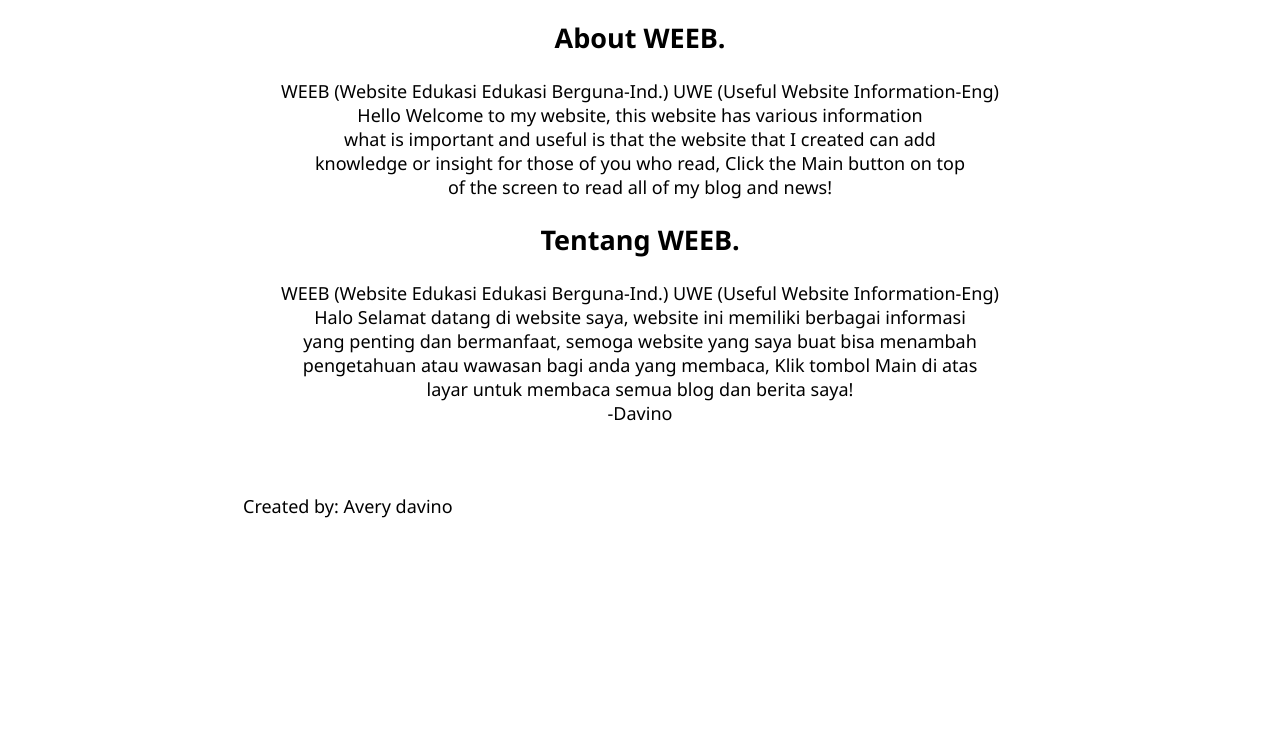
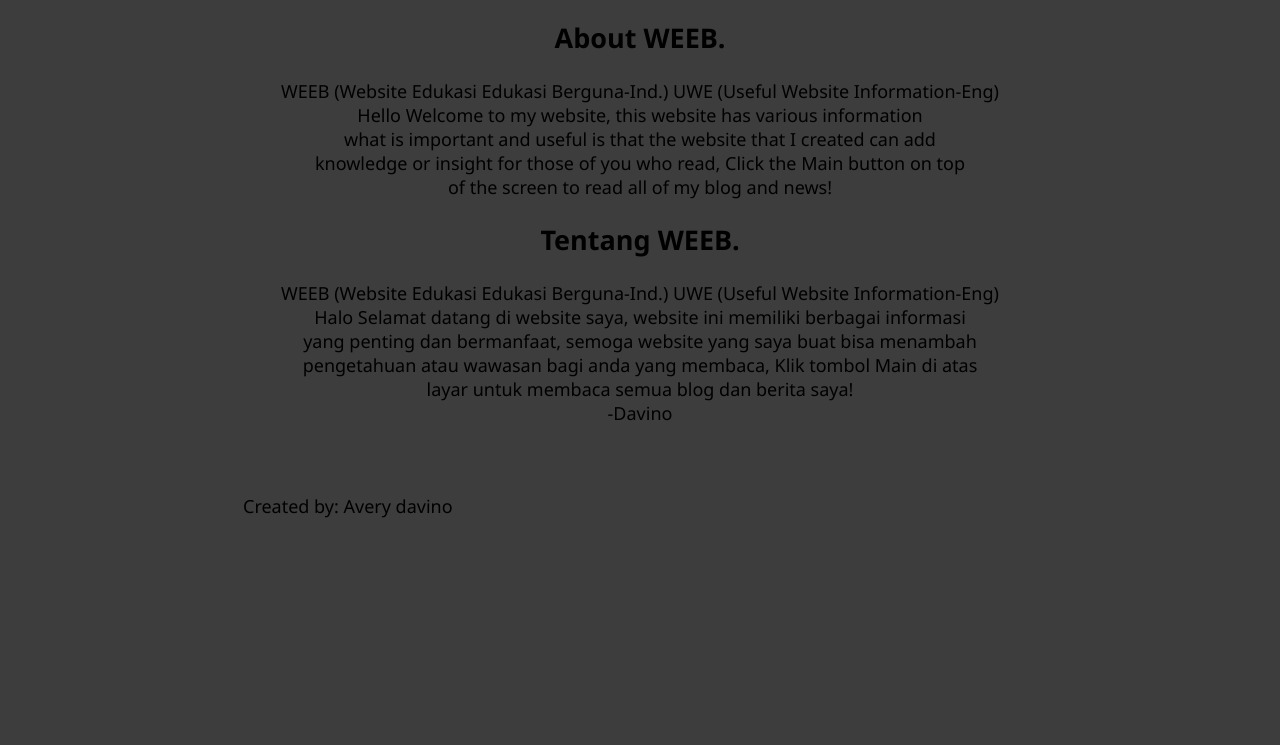
Before and after one commit to WEEBShites/WEEB, a plain HTML site: page index.html in a window 1280 px wide. Shown: the part 55-800 px from the top of the page. Drawn offline with Linux system fonts and the light colour scheme.

Commit message:
Add files via upload

```diff
--- a/index.html
+++ b/index.html
@@ -26,7 +26,7 @@ li a {
 }
 
 a:hover:not(.active) {
-    background-color: #111;
+    background-color: #000000;
 }
 
 .active {
@@ -34,7 +34,7 @@ background-color:#000000;
 }
 
 body {
-	background-color: #ffffff;
+	background-color: #3d3d3d;
 }
 body,td,th {
 	font-family: Segoe, "Segoe UI", "DejaVu Sans", "Trebuchet MS", Verdana, sans-serif;
@@ -96,7 +96,7 @@ img {
 	#footer { height: 240px; }
 </style>
 
-<div id="footer" style="background:#ffffff">
+<div id="footer" style="background:#3d3d3d">
 
 <center>
 
```
